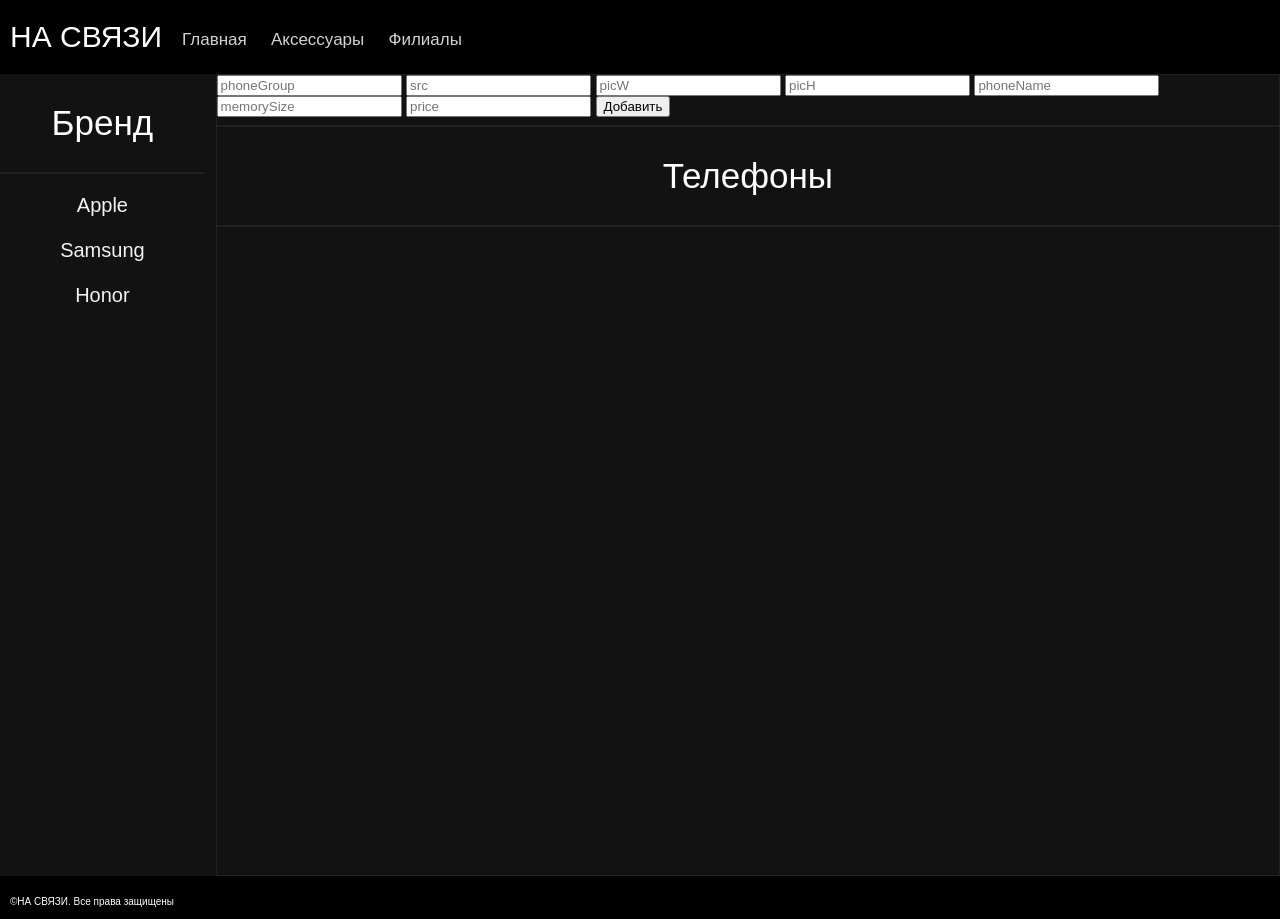
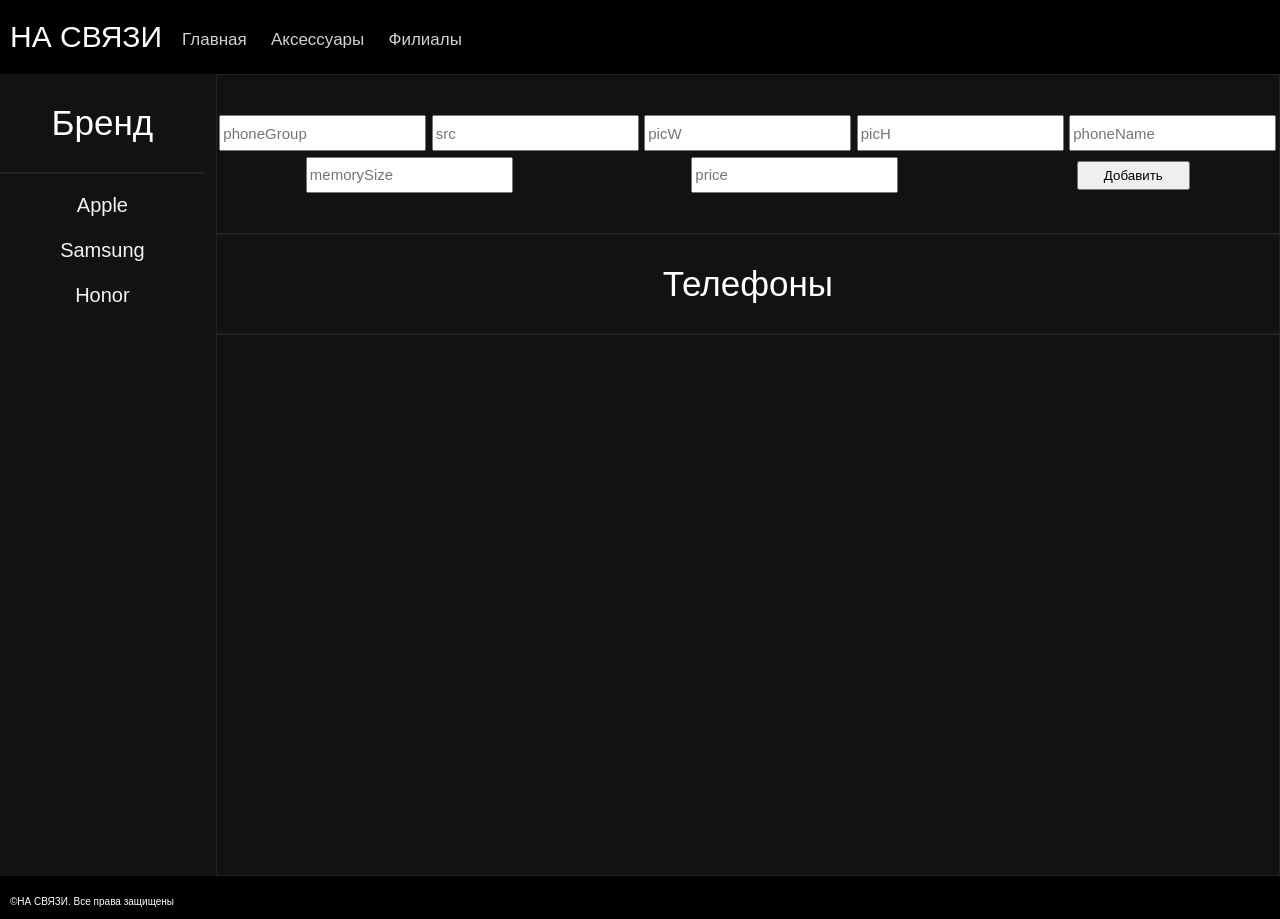
Before and after one commit to GaifullinDamir/online-phone-store-app, a plain HTML site: page client/phones.html in a window 1280 px wide. Drawn offline with Linux system fonts and the light colour scheme; no server answers.

Commit message:
Поправил

```diff
--- a/client/css/phones_style.css
+++ b/client/css/phones_style.css
@@ -1,4 +1,6 @@
-
+body{
+    min-width: 100%;
+}
 #phones_content{
     min-height: 100vh;
     flex-basis: 83%;
@@ -65,3 +67,22 @@
 .active{
     font-size:27px;
 }
+
+#create_phone__form{
+    margin: 40px 0;
+    display: flex;
+    flex-wrap:wrap;
+    justify-content:space-around;
+    align-items:baseline;
+}
+
+#create_phone__form input{
+    min-height:30px;
+    min-width: 100px;
+    font-size: 15px;
+}
+
+#create_phone__form button{
+    margin-top: 10px;
+    padding: 5px 25px;
+}
```
